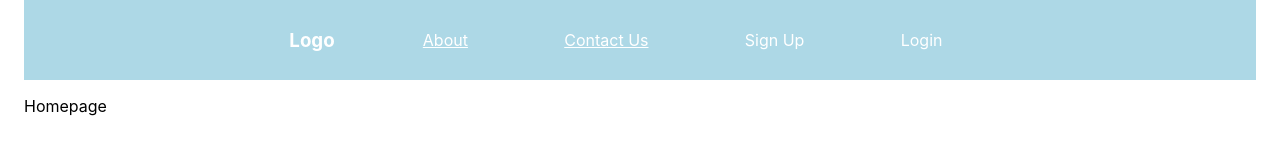
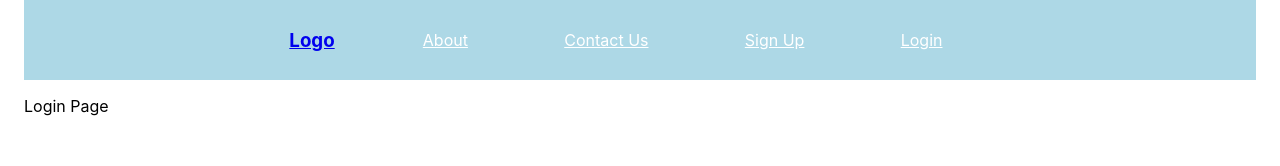
Before and after one commit to RyanPPitts/Rent-My-Garage, a React (Create React App) app: page /login in a window 1280 px wide. Shown: the top 166 px of the page. Built offline with nearby package versions, Linux system fonts and the light colour scheme.

Commit message:
Finished linking for main pages

```diff
--- a/src/App.js
+++ b/src/App.js
@@ -1,12 +1,12 @@
 import React from 'react';
 import './App.css';
 import Container from '@material-ui/core/Container';
-
 import Navbar from './components/navbar/nav';
-
-
 import About from './components/About/About';
-import Homepage from './components/Homepage/Homepage'
+import Homepage from './components/Homepage/Homepage';
+import ContactUs from './components/ContactUs/ConactUs';
+import Login from './components/Login/Login';
+import Signup from './components/Signup/Signup';
 import { BrowserRouter as Router, Switch, Route } from 'react-router-dom';
 
 
@@ -17,8 +17,11 @@ function App() {
     <Container>
       <Navbar/>
       <Switch>
-      <Route path='/' component={Homepage}/>
+      <Route path='/' exact component={Homepage}/>
       <Route path='/about' component={About}/>
+      <Route path='/contactus' component={ContactUs}/>
+      <Route path='/login' component={Login}/>
+      <Route path='/signup' component={Signup}/>
       </Switch>
     </Container>
     </Router>
--- a/src/components/About/About.js
+++ b/src/components/About/About.js
@@ -1,6 +1,6 @@
 import React from 'react'
 
-function about() {
+function About() {
     return (
         <div>
             <h1>About Page</h1>
@@ -8,4 +8,4 @@ function about() {
     )
 }
 
-export default about
+export default About
--- /dev/null
+++ b/src/components/ContactUs/ConactUs.js
@@ -0,0 +1,11 @@
+import React from 'react'
+
+function ConactUs() {
+    return (
+        <div>
+            <po>Contact Us Page</po>
+        </div>
+    )
+}
+
+export default ConactUs
--- a/src/components/Login/Login.js
+++ b/src/components/Login/Login.js
@@ -0,0 +1,11 @@
+import React from 'react'
+
+function Login() {
+    return (
+        <div>
+            <p>Login Page</p>
+        </div>
+    )
+}
+
+export default Login
--- a/src/components/Signup/Signup.js
+++ b/src/components/Signup/Signup.js
@@ -0,0 +1,11 @@
+import React from 'react'
+
+function Signup() {
+    return (
+        <div>
+            <p>SignUp Page</p>
+        </div>
+    )
+}
+
+export default Signup
--- a/src/components/navbar/nav.js
+++ b/src/components/navbar/nav.js
@@ -8,7 +8,8 @@ function nav() {
 
     return (
         <nav>
-            <h3>Logo</h3>
+            <Link to='/'><h3>Logo</h3></Link>
+
             <ul className="nav-links">
                 <Link style={navStyle} to='/about'>
                 <li>About</li>
@@ -16,10 +17,15 @@ function nav() {
                 <Link style={navStyle} to='/contactus'>
 
                 <li>Contact Us</li>
+
+                </Link>
+                 <Link style={navStyle} to='/Signup'>
+                <li>Sign Up</li>
                 </Link>
 
-                <li>Sign Up</li>
+                <Link style={navStyle} to='/Login'>
                 <li>Login</li>
+                </Link>
             </ul>
         </nav>
     )
```
